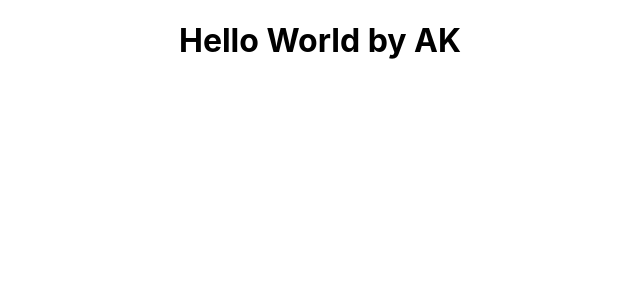
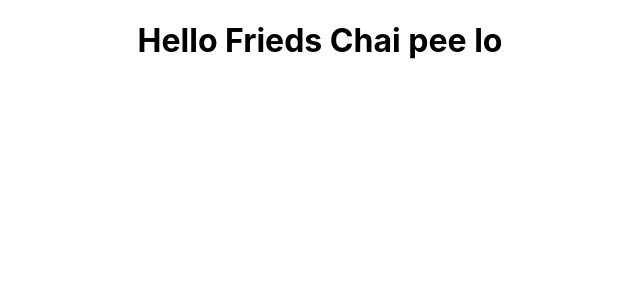
Before and after one commit to AzharKhalil/first-revision, a React (Create React App) app: page / in a window 1280 px wide. Shown: the top 300 px of the page, without its empty margins (320-960 px from the left). Built offline with nearby package versions, Linux system fonts and the light colour scheme.

Commit message:
Child Class Practice

```diff
--- a/src/App.js
+++ b/src/App.js
@@ -1,10 +1,11 @@
 import React from 'react';
 import './App.css';
+import App_Child from 'App_Child'
 
 function App() {
   return (
     <div className="App">
-      <h1>Hello World by AK</h1>
+      <App_Child/>
     </div>
   );
 }
--- /dev/null
+++ b/src/App_Child.js
@@ -0,0 +1,14 @@
+import React from 'react';
+
+function App_Child()
+{
+    return(
+        <div>
+            <h1>
+                Hello Frieds Chai pee lo
+            </h1>
+        </div>
+    )
+}
+
+export default App_Child
```
